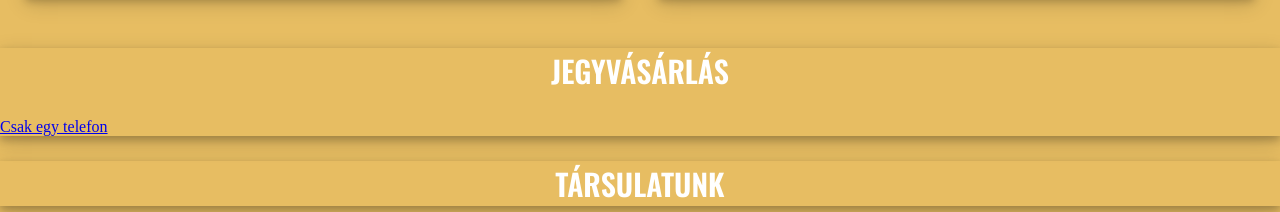
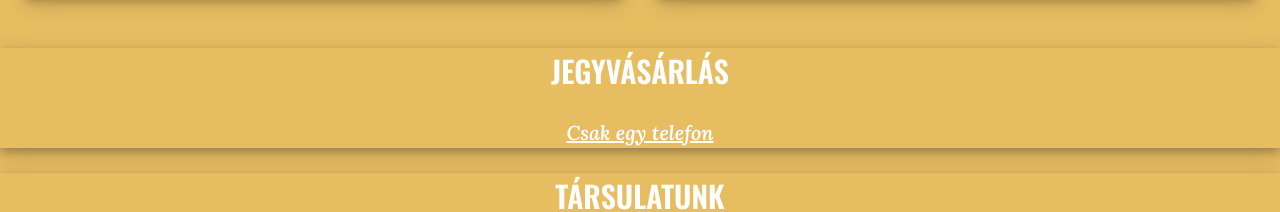
Before and after one commit to zuraglal/spasz, a plain HTML site: page index.html in a window 1280 px wide. Shown: the part 1431-1643 px from the top of the page. Drawn offline with nearby package versions, Linux system fonts and the light colour scheme; a web font is replaced by a local one.

Commit message:
Update index.html

```diff
--- a/index.html
+++ b/index.html
@@ -102,9 +102,9 @@
     <section id="jegyek">
         <div class="subtitle">
             <h2>Jegyvásárlás</h2>
-                <a href="https://eventfrog.ch/de/p/theater-buehne/theater/csak-egy-telefon-7046157305058880827.html" target="_blank">
+                <h3><a href="https://eventfrog.ch/de/p/theater-buehne/theater/csak-egy-telefon-7046157305058880827.html" target="_blank">
                     Csak egy telefon
-                </a>
+                </a></h3>
         </div>
     </section>
 
```
